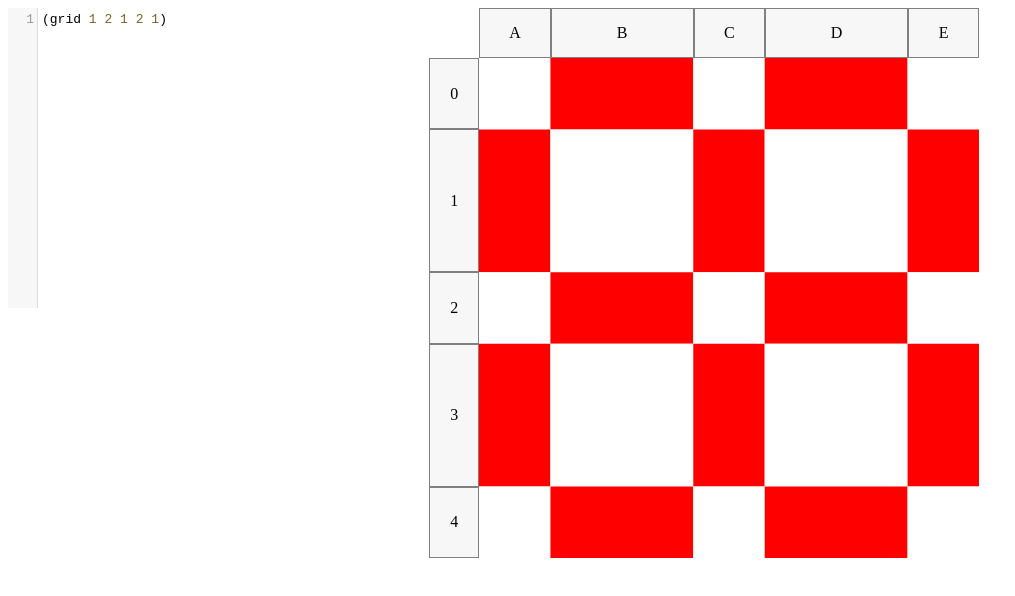
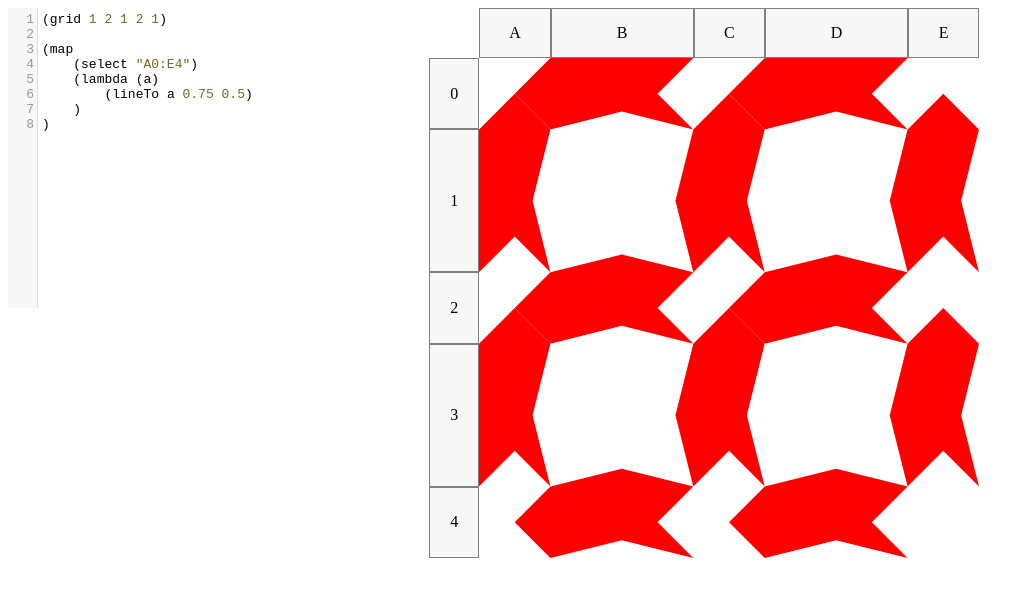
Before and after one commit to jskjott/visiweave, a Vue app: page / in a window 1280 px wide. Shown: the top 596 px of the page, without its empty margins (0-1015 px from the left). Built offline with nearby package versions, Linux system fonts and the light colour scheme.

Commit message:
add grid border transformations

```diff
--- a/src/App.vue
+++ b/src/App.vue
@@ -1,12 +1,15 @@
 <template>
 	<div id="app">
 		<div id="interpreter">
-			<interpreter @evaluated="evaluated"></interpreter>
+			<interpreter
+				@evaluated="evaluated"
+				v-bind="{ height, width }"
+			></interpreter>
 		</div>
 		<div id="interface">
 			<interface
 				:key="key"
-				v-bind="{ height, width, columns }"
+				v-bind="{ height, width, columns, cells }"
 			></interface>
 		</div>
 	</div>
@@ -31,8 +34,11 @@ const vue = Vue.extend({
 		return state
 	},
 	methods: {
-		evaluated: function(data: number[]) {
-			this.columns = data
+		evaluated: function(data: {}) {
+			const { cells, columns } = data
+
+			this.columns = columns
+			this.cells = cells
 			this.key++
 		},
 	},
--- a/src/components/interface.vue
+++ b/src/components/interface.vue
@@ -19,15 +19,11 @@
 				{{ index }}
 			</div>
 		</div>
-		<svg
-			:key="cells.length"
-			:height="height"
-			:width="width"
-			xmlns="http://www.w3.org/2000/svg"
-		>
+		<svg :height="height" :width="width"
+xmlns="http://www.w3.org/2000/svg">
 			<g>
 				<path
-					v-for="(cell, index) in cells"
+					v-for="(cell, index) in Object.values(cells)"
 					:id="cell.id"
 					:d="cell.points.join(' ').replace(',', ' ')"
 					:fill="index % 2 === 0 ? 'white' : 'red'"
@@ -52,7 +48,7 @@ const selection = ''
 
 const vue = Vue.extend({
 	name: 'Interface',
-	props: ['width', 'height', 'columns'],
+	props: ['width', 'height', 'columns', 'cells'],
 	data() {
 		return {
 			alphabet,
@@ -91,45 +87,6 @@ const vue = Vue.extend({
 			this.selection = ''
 		},
 	},
-	computed: {
-		cells: function() {
-			const { columns } = this
-
-			const cells: Cell[] = []
-
-			let xCum = 0
-
-			columns.forEach((xAxis: number, i: number) => {
-				let yCum = 0
-				columns.forEach((yAxis: number, cellIndex: number) => {
-					const cellName = `${this.alphabet[i]}${cellIndex}`
-
-					const xOri = this.width * xCum
-					const yOri = this.height * yCum
-
-					const cell: Cell = {
-						id: cellName,
-						points: [
-							[`M${xOri}`, yOri],
-							[`L${xOri}`, yOri + this.height * yAxis],
-							[
-								`L${xOri + this.width * xAxis}`,
-								yOri + this.height * yAxis,
-							],
-							[`L${xOri + this.width * xAxis}`, yOri],
-						],
-					}
-
-					cells.push(cell)
-
-					yCum = yCum + yAxis
-				})
-				xCum = xCum + xAxis
-			})
-
-			return cells
-		},
-	},
 })
 
 export default vue
--- a/src/components/interpreter.vue
+++ b/src/components/interpreter.vue
@@ -1,8 +1,9 @@
 <template>
 	<div>
-		<textarea id="interpreter" style="height: 525px; width: 525px">
-(grid 1 2 1 2 1)</textarea
-		>
+		<textarea
+			id="interpreter"
+			style="height: 525px; width: 525px"
+		></textarea>
 	</div>
 </template>
 
@@ -24,7 +25,7 @@ let interpreter: CodeMirror
 const vue = Vue.extend({
 	name: 'Interpreter',
 	methods: library,
-	props: [],
+	props: ['width', 'height'],
 	data() {
 		return {
 			columns,
@@ -44,7 +45,11 @@ const vue = Vue.extend({
 			const text = cm.getValue()
 
 			interpretLispString(text, this)
-			this.$emit('evaluated', this.columns)
+
+			this.$emit('evaluated', {
+				columns: this.columns,
+				cells: this.cells,
+			})
 		})
 
 		interface KeysPressed {
@@ -69,7 +74,10 @@ const vue = Vue.extend({
 				if (interpreter) {
 					interpretLispString(interpreter.value, this)
 
-					this.$emit('evaluated', this.columns)
+					this.$emit('evaluated', {
+						columns: this.columns,
+						cells: this.cells,
+					})
 				}
 			}
 		}
@@ -77,6 +85,69 @@ const vue = Vue.extend({
 		window.onkeyup = (event: KeyboardEvent): any => {
 			delete keysPressed[event.key]
 		}
+
+		const startHeart = `(grid 1 2 1 2 1)
+
+(map
+	(select "A0:E4")
+ 	(lambda (a)
+    	(lineTo a 0.75 0.5)
+    )
+)`
+
+		this.interpreter.setValue(startHeart)
+	},
+	computed: {
+		cells: function() {
+			const alphabet = 'ABCDEFGHIJKLMNOPQRSTUVWXYZ'.split('')
+			const { columns } = this
+
+			const cells: {} = {}
+
+			let xCum = 0
+
+			columns.forEach((xAxis: number, i: number) => {
+				let yCum = 0
+				columns.forEach((yAxis: number, cellIndex: number) => {
+					const cellName = `${alphabet[i]}${cellIndex}`
+
+					const xOri = this.width * xCum
+					const yOri = this.height * yCum
+
+					const cell: Cell = {
+						id: cellName,
+						points: [
+							[`M${xOri}`, yOri],
+							[`L${xOri}`, yOri + this.height * yAxis],
+							[
+								`L${xOri + this.width * xAxis}`,
+								yOri + this.height * yAxis,
+							],
+							[`L${xOri + this.width * xAxis}`, yOri],
+						],
+						origin: {
+							x: xOri,
+							y: yOri,
+						},
+						width: xAxis * this.width,
+						height: yAxis * this.height,
+						transformations: {
+							a: [],
+							b: [],
+							c: [],
+							d: [],
+						},
+					}
+
+					cells[cellName] = cell
+
+					yCum = yCum + yAxis
+				})
+				xCum = xCum + xAxis
+			})
+
+			return cells
+		},
 	},
 })
 
--- a/src/scripts/library.ts
+++ b/src/scripts/library.ts
@@ -1,4 +1,5 @@
 import Vue from '../components/interpreter.vue'
+import { getSelectionRange } from '../scripts/helpers'
 
 interface Library {
 	[name: string]: Function
@@ -16,8 +17,8 @@ interface GridElement {
 type Coordinate = [number, number]
 
 const library: Library = {
-	print: (x: string) => {
-		console.log(x)
+	print: (...args: string) => {
+		console.log(args[1])
 	},
 
 	test: (name: string, a: any, b: any): boolean => {
@@ -46,39 +47,33 @@ const library: Library = {
 
 	// Spreadsheet Flow
 
-	map: (arr: [], fn: () => {}) => {
+	map: (vue, arr: [], fn: () => {}) => {
 		return arr.map(fn)
 	},
 
-	each: (arr: any[], fn: (...args: any[]) => {}) => {
+	each: (vue, arr: any[], fn: (...args: any[]) => {}) => {
 		for (let i = 0; i < arr.length; i++) {
 			const arg: [] = Array.isArray(arr[i]) ? arr[i] : [arr[i]]
-			fn(...arg)
+			fn(vue, ...arg)
 		}
 	},
 
-	select: (input: []): object[] => {
-		const elements = input.map(val =>
-			document.getElementsByTagName('polygon').namedItem(val),
+	select: (...args: any[]): object[] => {
+		const [vue, selection] = args
+
+		let selectedCells
+
+		if (selection.includes(':')) {
+			selectedCells = getSelectionRange(...selection.split(':'))
+		} else {
+			selectedCells = [selection]
+		}
+
+		const elements = selectedCells.map(val =>
+			document.getElementsByTagName('path').namedItem(val),
 		)
 
-		const pointCoordinates: object[] = elements.map(element => {
-			let curElement = {}
-
-			if (element && element.dataset.width && element.dataset.height) {
-				curElement = {
-					id: element.id,
-					fill: element.style.fill,
-					width: parseInt(element.dataset.width),
-					height: parseInt(element.dataset.height),
-					x: element.points[0].x,
-					y: element.points[0].y,
-				}
-			}
-
-			return curElement
-		})
-		return pointCoordinates
+		return selectedCells
 	},
 
 	// Grids
@@ -107,46 +102,73 @@ const library: Library = {
 
 	// Drawing
 
-	// lineTo: (lst: GridElement[], x: number, y: number) => {
-	// 	const element = lst[0]
+	lineTo: (vue, pathElement, x: number, y: number) => {
+		const alphabet = 'ABCDEFGHIJKLMNOPQRSTUVWXYZ'.split('')
 
-	// 	const toDelete = document.getElementById(element.id)
-	// 	toDelete.setAttribute('points', '100 100 300 100 300 300')
-	// 	const [svg] = document.getElementsByTagName('svg')
+		console.log(pathElement, x, y)
 
-	// 	if (toDelete) {
-	// 		toDelete.innerHTML = ''
-	// 	}
+		const cell = vue.cells[pathElement]
+		const cellIndex = Object.values(vue.cells).findIndex(
+			element => element.id === cell.id,
+		)
 
-	// 	const polygon = document.createElementNS(
-	// 		'http://www.w3.org/2000/svg',
-	// 		'polygon',
-	// 	)
-	// 	polygon.id = element.id
-	// 	polygon.style.fill = 'yellow'
-	// 	svg.appendChild(polygon)
+		const columnIndex = alphabet.findIndex(
+			element => element === cell.id[0],
+		)
 
-	// 	const polygonPoints = [
-	// 		[element.y, element.x],
-	// 		[element.y, element.x + element.width],
-	// 		[element.y + element.height, element.x + element.width],
-	// 		[
-	// 			element.y + element.height + x * element.height,
-	// 			element.x + element.width + y * element.width,
-	// 		],
-	// 		[element.y + element.height, element.x],
-	// 	]
+		const { length } = vue.columns
+		const [reflectedColumn, reflectedRow] = [
+			alphabet[cell.id.slice(1)],
+			columnIndex,
+		]
+		const reflectedCellIndex = Object.values(vue.cells).findIndex(
+			element => element.id === `${reflectedColumn}${reflectedRow}`,
+		)
 
-	// 	polygonPoints.forEach(value => {
-	// 		const point = svg.createSVGPoint()
-	// 		const [x, y] = value
-	// 		point.x = x
-	// 		point.y = y
-	// 		polygon.points.appendItem(point)
-	// 	})
-	// },
+		if (cellIndex % 2 === 0) {
+			const nextColumnLetter = String.fromCharCode(
+				cell.id[0].charCodeAt(0) + 1,
+			)
+			const redCellId = `${nextColumnLetter}${cell.id.slice(1)}`
 
-	// curve: (cx: number, cy: number, x: number, y: number) => {},
+			const redCell = vue.cells[redCellId]
+
+			const reflectedCellId = `${reflectedColumn}${reflectedRow + 1}`
+			const reflectedCell = vue.cells[reflectedCellId]
+
+			if (redCell && reflectedCell) {
+				const item = [
+					`L${redCell.origin.x - (1 - x) * redCell.width}`,
+					redCell.origin.y + y * redCell.height,
+				]
+				redCell.transformations.a.push(item)
+
+				const reflectedCellItem = [
+					`L${reflectedCell.origin.x + y * reflectedCell.width}`,
+					reflectedCell.origin.y + (x - 1) * reflectedCell.height,
+				]
+
+				reflectedCell.transformations.d.push(reflectedCellItem)
+			}
+		} else {
+			const item = [
+				`L${cell.origin.x + x * cell.width}`,
+				cell.origin.y + y * cell.height,
+			]
+
+			cell.transformations.c.push(item)
+
+			const reflectedCellId = `${reflectedColumn}${reflectedRow}`
+			const reflectedCell = vue.cells[reflectedCellId]
+
+			const reflectedCellItem = [
+				`L${reflectedCell.origin.x + y * reflectedCell.width}`,
+				reflectedCell.origin.y + x * reflectedCell.height,
+			]
+
+			reflectedCell.transformations.b.push(reflectedCellItem)
+		}
+	},
 }
 
 export { library }
--- a/src/scripts/lisp.ts
+++ b/src/scripts/lisp.ts
@@ -175,4 +175,19 @@ const interpret = (
 export function interpretLispString(str: string, library: any): any {
 	const parsed = parse(str)
 	parsed.forEach(chunk => interpret(chunk, undefined, library))
+
+	Object.values(library.cells).forEach(cell => {
+		const { length } = Object.values(cell.transformations)
+		Object.values(cell.transformations)
+			.reverse()
+			.forEach((axis, index) => {
+				axis.forEach((transformation, tIndex) => {
+					cell.points.splice(
+						length - index + tIndex,
+						0,
+						transformation,
+					)
+				})
+			})
+	})
 }
--- a/src/scripts/state.ts
+++ b/src/scripts/state.ts
@@ -3,6 +3,18 @@ type Coordinates = [number | string, number]
 export interface Cell {
 	id: string
 	points: Coordinates[]
+	origin: {
+		x: number
+		y: number
+	}
+	width: number
+	height: number
+	transformations: {
+		a: []
+		b: []
+		c: []
+		d: []
+	}
 }
 
 export interface State {
@@ -18,7 +30,7 @@ export interface State {
 export const state: State = {
 	height: 500,
 	width: 500,
-	columns: [1 / 7, 2 / 7, 1 / 7, 2 / 7, 1 / 7],
-	heartmap: {},
+	columns: [],
+	cells: {},
 	key: 0,
 }
```
